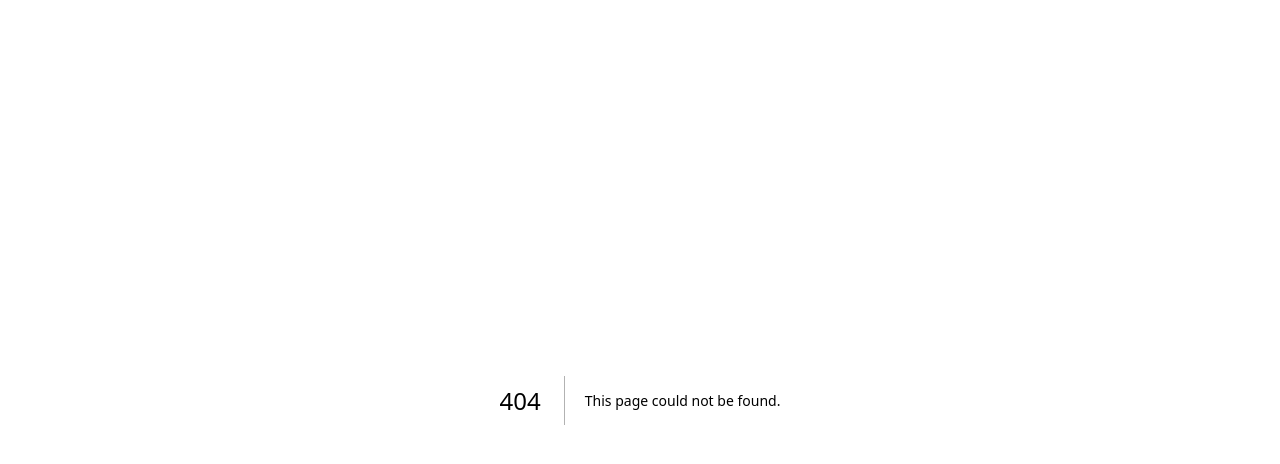
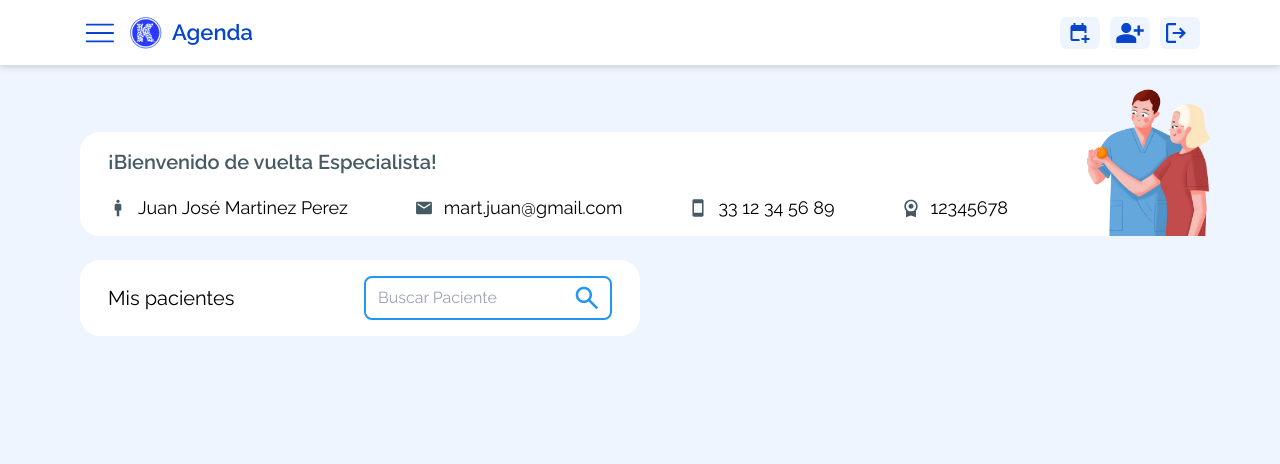
Before and after one commit to KodeClinic/front_KodeClinic, a Next.js app: page /Patient_List in a window 1280 px wide. Before the commit this address had no page. Shown: the top 464 px of the page. Built offline with nearby package versions, Linux system fonts and the light colour scheme.

Commit message:
Browser and Pacient added

```diff
--- /dev/null
+++ b/components/PatientCard.jsx
@@ -0,0 +1,16 @@
+import Head from "next/head";
+export default function PatientCard({ children, title}) {
+    return(
+        <div className="min-h-screen flex flex-col sm:justify-center items-center pt-6 sm:pt-0 bg-gray-100">
+      <Head>
+        <title>{title} - Patients List</title>
+      </Head>
+
+      <div className="w-full sm:max-w-md mt-6 px-6 py-4 bg-white shadow-md overflow-hidden sm:rounded-lg">
+        {children}
+      </div>
+    </div>
+
+    );
+
+}
--- /dev/null
+++ b/pages/Patient_List.jsx
@@ -0,0 +1,42 @@
+import NavBarSpe from "@/components/NavBarSpe";
+import SpecialistCard from "@/components/SpecialistCard";
+import Calendar from "@/components/Calendar";
+import clsx from "clsx";
+import AppointmentCard from "@/components/AppointmentCard";
+import PatientCard from "@/components/PatientCard";
+
+
+
+export default function PatientList() {
+  return (
+    <main className={clsx("bg-background h-screen w-full")}>
+      <NavBarSpe pageName={"Agenda"} />
+
+      <SpecialistCard
+        name={"Juan José Martinez Perez"}
+        gender={"male"}
+        email={"mart.juan@gmail.com"}
+        cel={"33 12 34 56 89"}
+        cedProf={"12345678"}
+      />
+      <section
+        className={clsx(
+          "flex flex-col gap-6 sm:flex-row",
+          "pt-6 px-4 sm:px-14 min-[980px]:px-20 lg:max-w-[1440px] lg:m-auto"
+        )}
+      >
+      </section>
+
+    <section className="px-20">
+        <div className="flex flex-row justify-between items-center gap-5 px-6 py-4 bg-white rounded-[20px] min-[980px]:px-7 w-1/2">
+            <p className="text-xl">Mis pacientes</p>
+            <div className="flex items-center border-2 border-primary_main py-1 rounded-lg">
+                <input type="text" placeholder="Buscar Paciente" className="max-w-[90%] w-full py-1 focus:outline-none pl-3  mr-2" />
+                <img src="assets/icons/browser.png" alt="Buscador" className="px-2" />
+            </div>
+        </div>
+    </section>
+
+    </main>
+  );
+}
--- a/pages/index.jsx
+++ b/pages/index.jsx
@@ -1,13 +1,13 @@
 import LandinPage from "./LandinPage";
 import DashboardSpe from "./DashboardSpe";
 import DashboardPat from "./DashboardPat";
+import PatientList from "./Patient_List";
 
 export default function Home() {
   return (
     <main>
-      {/* <LandinPage /> */}
-      <DashboardSpe />
-      {/* <DashboardPat /> */}
+
+      <PatientList />
     </main>
   );
 }
--- a/tailwind.config.js
+++ b/tailwind.config.js
@@ -20,6 +20,7 @@ module.exports = {
       green_button: "#008278",
       green_title: "#004A45",
       main_text: "#212C33",
+      primary_main: "#2196F3",
       blue_gray: {
         300: "#90A4AE",
         400: "#78909C",
```
Also changed, not shown: public/assets/icons/Browser.png (added).
